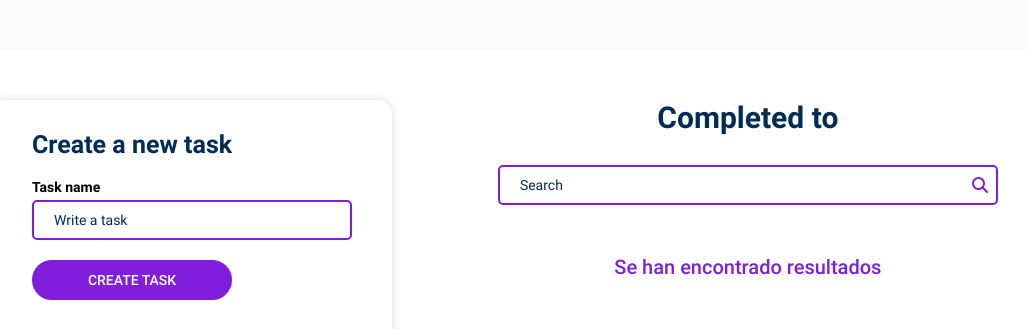
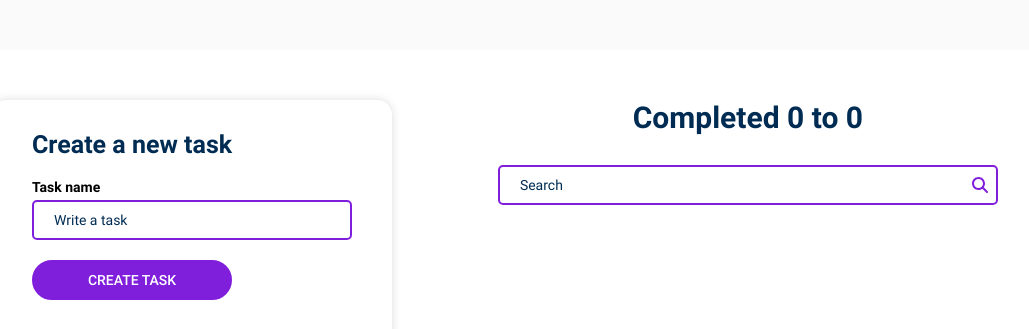
Before and after one commit to jhosuapp/react-TODO, a React (Create React App) app: page / in a window 1280 px wide. Shown: the top 329 px of the page, without its empty margins (122-1151 px from the left). Built offline with nearby package versions, Linux system fonts and the light colour scheme.

Commit message:
refactor: change consumer for useContext

```diff
--- a/src/js/AppUi.js
+++ b/src/js/AppUi.js
@@ -8,9 +8,13 @@ import { TodoSearch } from './components/TodoSearch';
 import { TodoResults } from './components/TodoResults';
 import { TodoLoader } from './components/TodoLoader';
 import { TodoContext } from './context/TodoContext';
+//React context
+import { useContext } from 'react';
 //Context
 
 const AppUi = ()=>{
+    //Get all global variables
+    const { error, loading, filterTodo, completeTodo, deleteTodo } = useContext(TodoContext);
     return (
         <>
           <TodoCtn>
@@ -23,14 +27,6 @@ const AppUi = ()=>{
             <TodoCounter />
             <TodoSearch />
             <TodoResults />
-              <TodoContext.Consumer>
-                {({
-                    error,
-                    loading,
-                    filterTodo,
-                    completeTodo,
-                    deleteTodo,
-                })=>(
               <TodoList>
                 { loading &&
                   <div className='loader'>
@@ -50,8 +46,6 @@ const AppUi = ()=>{
                   />
                 ))}
               </TodoList>
-                )}
-              </TodoContext.Consumer>
             </section>
           </TodoCtn>
         </>
--- a/src/js/components/TodoCounter.js
+++ b/src/js/components/TodoCounter.js
@@ -1,6 +1,10 @@
-const TodoCounter = ({ completed, total })=>{
+import { useContext } from 'react';
+import { TodoContext } from '../context/TodoContext';
+
+const TodoCounter = ()=>{
+    const { completedTodo, totalTodo } = useContext(TodoContext);
     return (
-        <h1>Completed {completed} to {total}</h1>
+        <h1>Completed {completedTodo} to {totalTodo}</h1>
     );
 }
 
--- a/src/js/components/TodoResults.js
+++ b/src/js/components/TodoResults.js
@@ -1,6 +1,11 @@
-const TodoResults = ({ results, cls })=>{
+import { useContext } from 'react';
+import { TodoContext } from '../context/TodoContext';
+
+const TodoResults = ()=>{
+    const { showResults, filterTodo } = useContext(TodoContext);
+    console.log();
     return (
-        <p className={`todo-results ${cls}`}>Se han encontrado <b>{results}</b> resultados</p>
+        <p className={`todo-results ${!showResults && 'hide'}`}>Se han encontrado <b>{filterTodo.length}</b> resultados</p>
     );
 }
 
--- a/src/js/components/TodoSearch.js
+++ b/src/js/components/TodoSearch.js
@@ -1,8 +1,9 @@
 import iconSearch from '../../img/svg/icon-search.svg';
-import React from 'react';
+import { useContext } from 'react';
+import { TodoContext } from '../context/TodoContext';
 
-const TodoSearch = ({stateValue, setStateValue})=>{
-
+const TodoSearch = ()=>{
+    const { stateValue, setStateValue } = useContext(TodoContext);
     return (
         <div className="block-input">
             <input
--- a/src/js/context/TodoContext.js
+++ b/src/js/context/TodoContext.js
@@ -10,7 +10,7 @@ const TodoContext = createContext();
 const TodoProvider = ({ children })=>{
     //States
     const { item:stateTodo, saveItem:setStateTodo, error, loading } = useLocalStorage('TODO_V1', []);
-    const [stateValue, setStateValue] = useState('s');
+    const [stateValue, setStateValue] = useState('');
     const [showResults, setShowResults] = useState(false);
     //Show message results when keypress and length > 0
     useEffect(() => {
```
Lines whose indentation alone changed are shown as unchanged.
